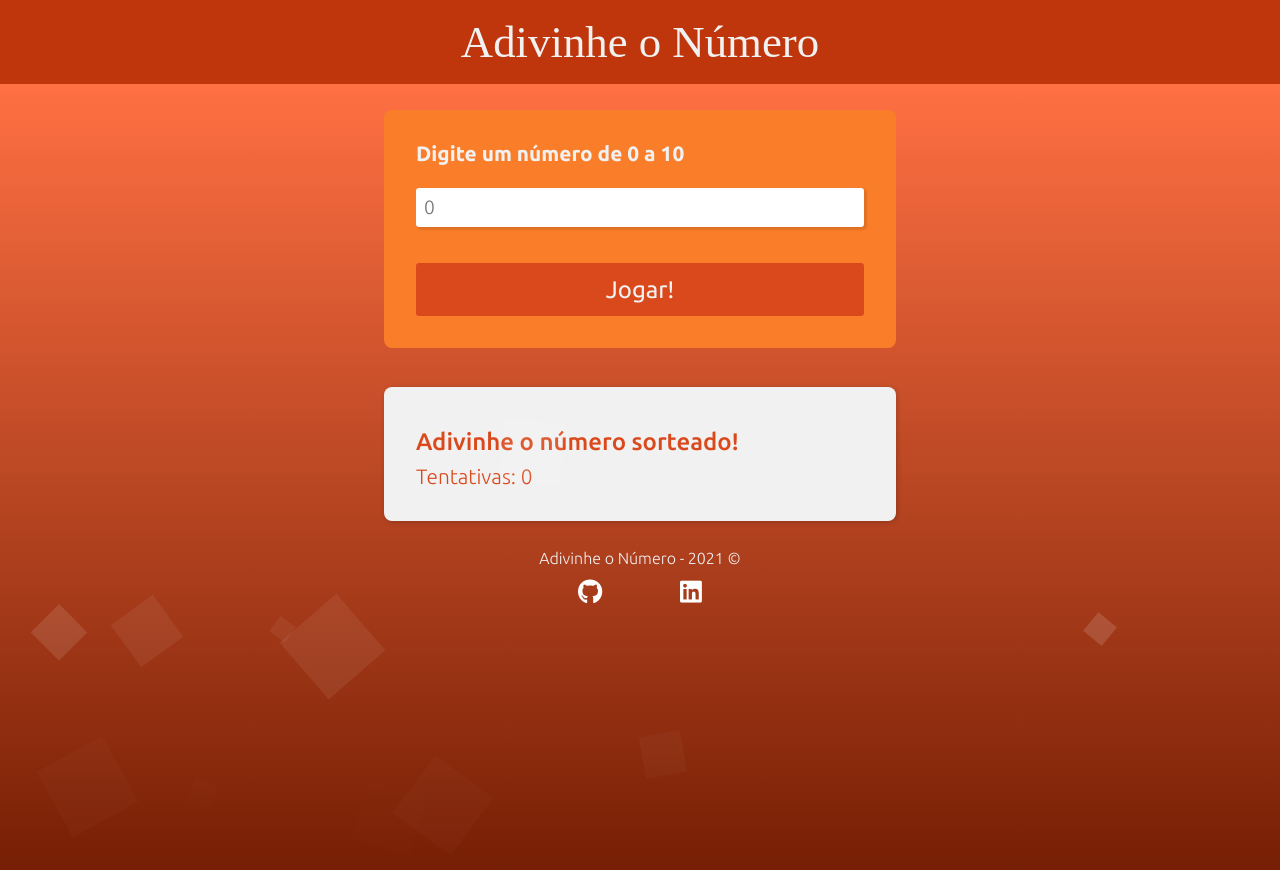
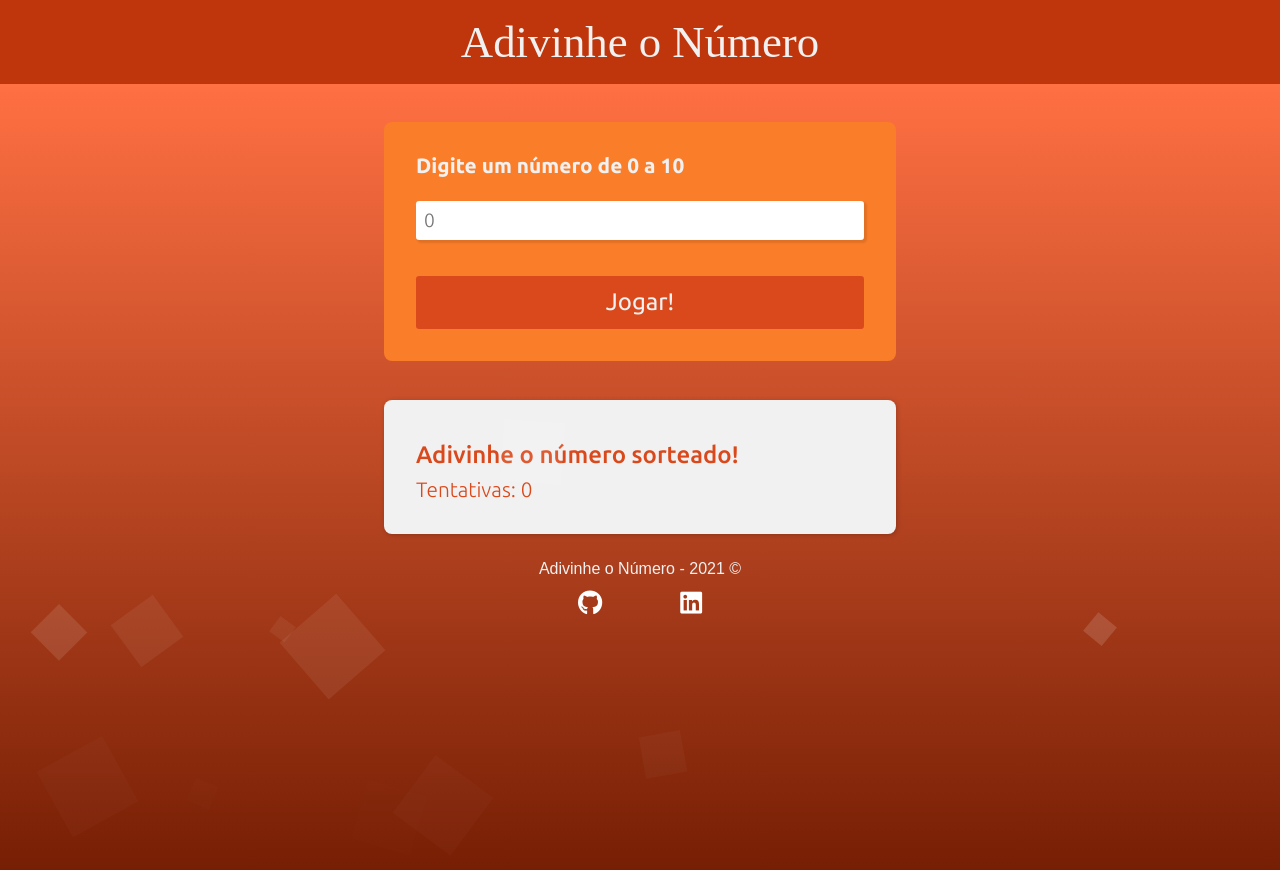
Before and after one commit to DaianedaRosa/Projetos-FrontEnd, a plain HTML site: page AdivinheNumero/index.html in a window 1280 px wide. Drawn offline with Linux system fonts and the light colour scheme; a web font is replaced by a local one.

Commit message:
Finished Project✔️

```diff
--- a/AdivinheNumero/css/styles.css
+++ b/AdivinheNumero/css/styles.css
@@ -50,7 +50,7 @@ form {
   flex-direction: column;
   width: 40%;
   padding: 2rem;
-  margin-top: 2%;
+  margin-top: 3%;
   border-radius: 0.5rem;
 }
 
@@ -138,20 +138,6 @@ button:hover {
   color: var(--white)
 }
 
-/*------------ Footer ------------*/
-footer {
-  padding: 1.5rem;
-  text-align: center;
-
-  color: var(--orange);
-}
-
-footer p {
-  color: var(--orange);
-  font-size: 1rem;
-  font-weight: 300;
-}
-
 /*------------ Squares ------------ */
 body {
   overflow: hidden;
@@ -179,9 +165,11 @@ body {
   }
 }
 
+/*------------ Footer ------------*/
 footer p {
+  font-family: Arial, Helvetica, sans-serif;
   color: var(--white);
-  margin-top: 2%;
+  margin-top: 13%;
   display: flex;
   flex-direction: column;
 }
```
